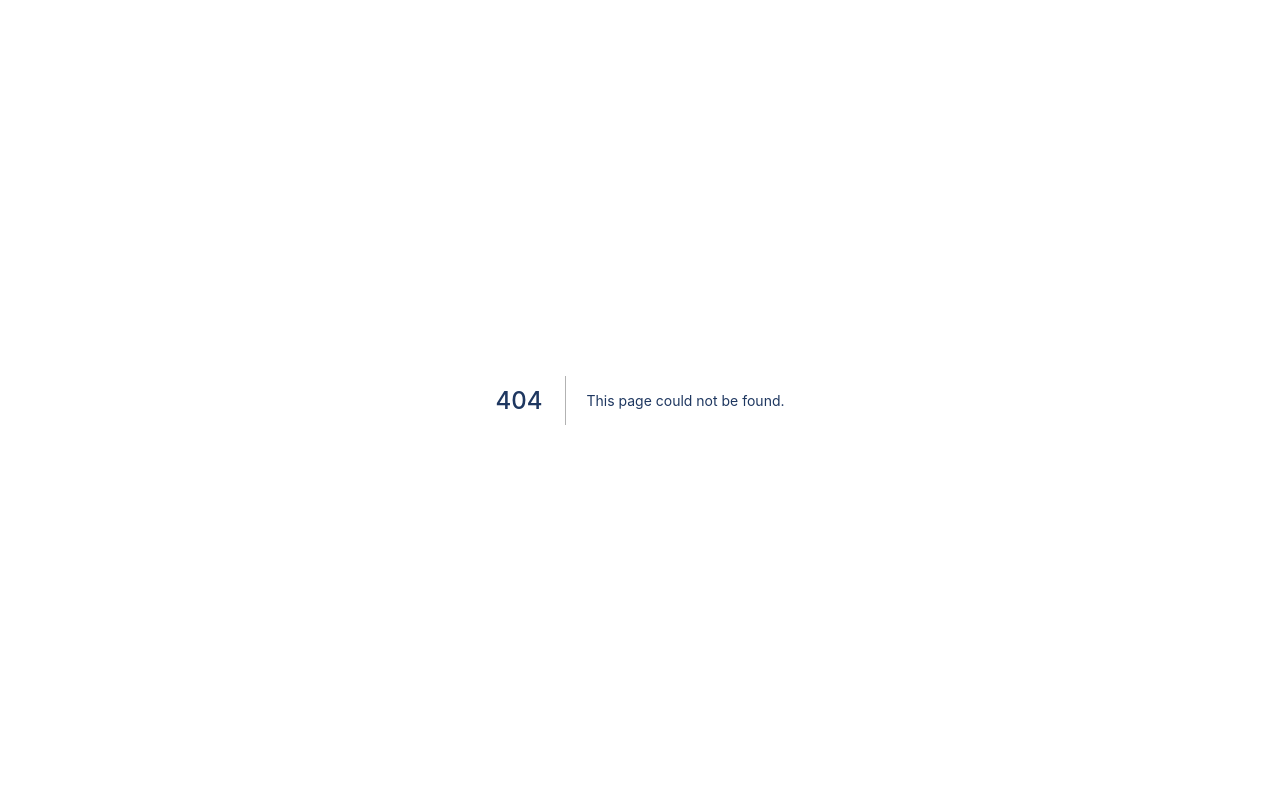
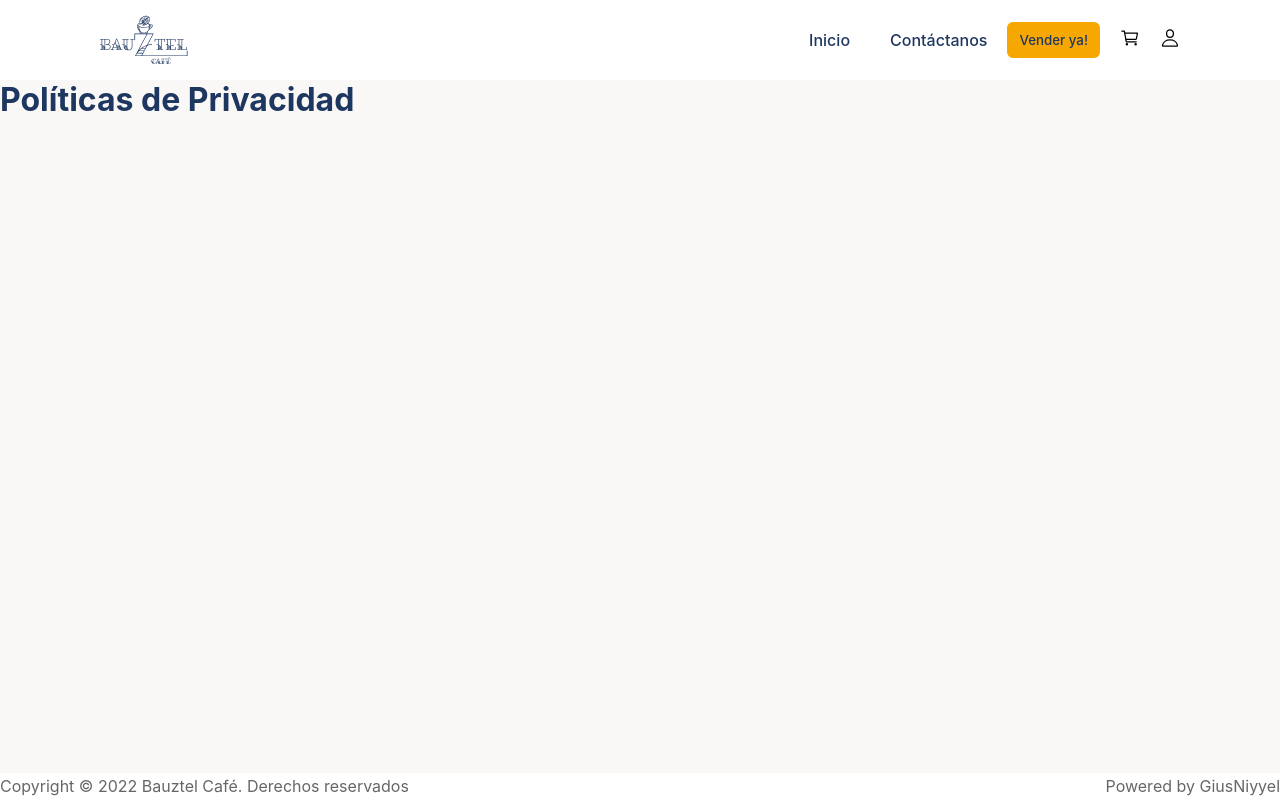
Before and after one commit to giusniyyel/bauztel-homepage, a Next.js app: page /faq in a window 1280 px wide. Before the commit this address had no page. Built offline with nearby package versions, Linux system fonts and the light colour scheme.

Commit message:
:wrench: chore(pages): update page routes

```diff
--- a/src/components/Layout/Navbar.tsx
+++ b/src/components/Layout/Navbar.tsx
@@ -1,28 +1,12 @@
-import { useRouter } from 'next/router'
-import { HamburgerIcon, CloseIcon } from '@chakra-ui/icons'
-import { Logo } from '../Utils/Logo'
+//import { useRouter } from 'next/router'
 import Link from 'next/link'
 import styles from './Navbar.module.scss'
-import { Bauztel } from '../../shared/data/Logos'
-import { CartIcon } from '../../shared/data/Logos'
-import { UserIcon } from '../../shared/data/Logos'
-
-type LinkItemProps = {
-  children?: React.ReactNode
-  href: string
-  path: string
-  target?: string
-}
-
-const LinkItem = (props: LinkItemProps) => {
-  const active = props.path === props.href
-  const inactiveColor = '#1E3760'
-}
+import { Bauztel, CartIcon, UserIcon } from '../../shared/data/Logos'
 
 const navLinks = {
   '/': 'Inicio',
-  '/about-us': 'Nosotros',
-  '/contact': 'Contactanos',
+  '/about': 'Nosotros',
+  '/contact': 'Contáctanos',
 }
 
 const NavLink = ({ path }: { path: string }) => {
@@ -33,8 +17,8 @@ const NavLink = ({ path }: { path: string }) => {
     </Link>
   )
 }
-export const Navbar = (props: any) => {
-  const { asPath } = useRouter()
+export const Navbar = () => {
+  // const { asPath } = useRouter()
 
   return (
     <header className={styles.header}>
--- /dev/null
+++ b/src/pages/faq/index.tsx
@@ -0,0 +1,9 @@
+import { Layout } from '../../components/Layout/Main'
+
+const FAQPage = () => (
+  <Layout title='FAQ - Bauztel'>
+    <h1>Políticas de Privacidad</h1>
+  </Layout>
+)
+
+export default FAQPage
--- a/src/pages/our-coffee/index.tsx
+++ /dev/null
@@ -1,5 +0,0 @@
-import { Layout } from '../../components/Layout/Main'
-
-const OurCoffeePage = () => <Layout title='Inicio - Bauztel'></Layout>
-
-export default OurCoffeePage
```
Also changed, not shown: src/pages/privacy/index.tsx (added, +9 -0 lines), src/pages/about/index.tsx (renamed from src/pages/about-us/index.tsx).
